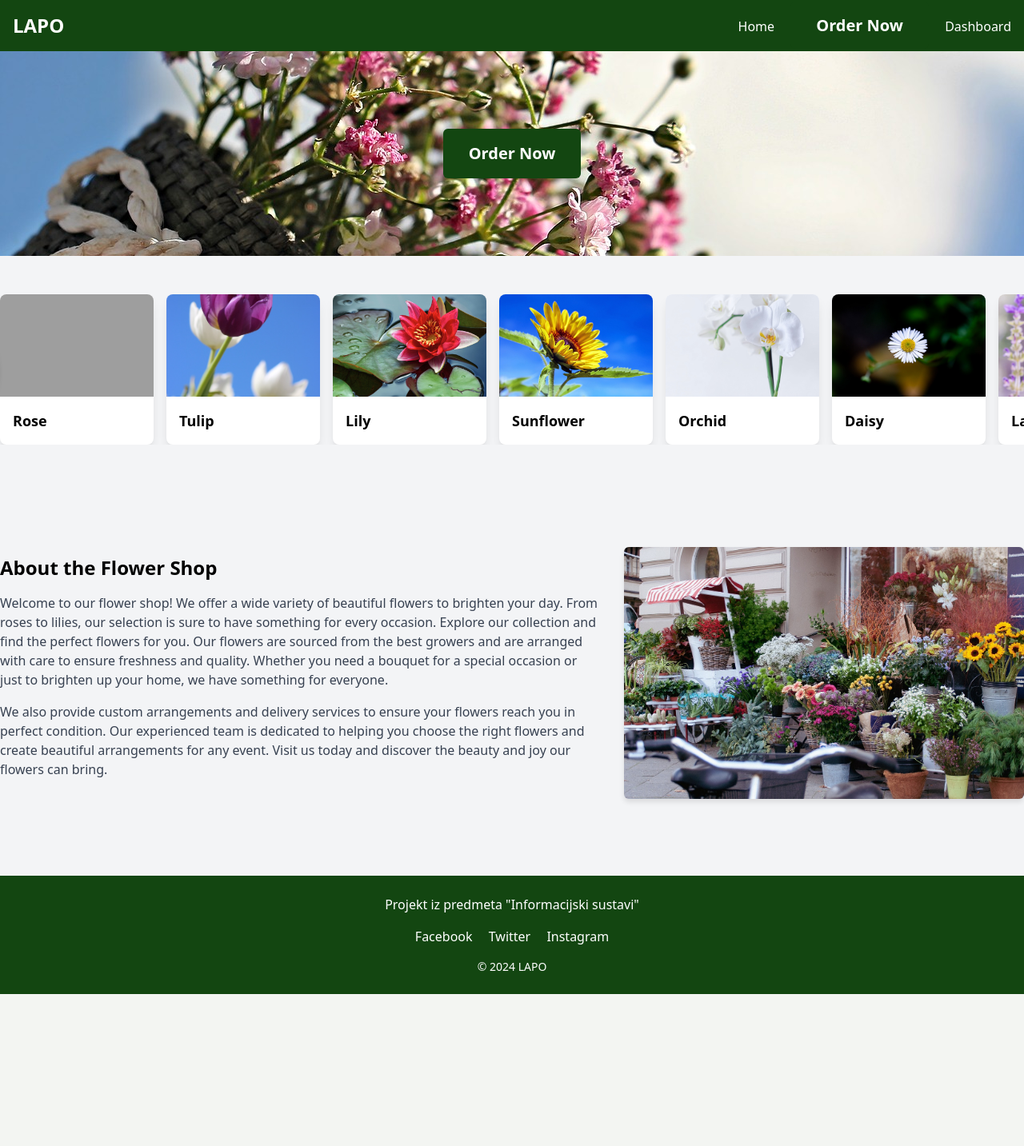
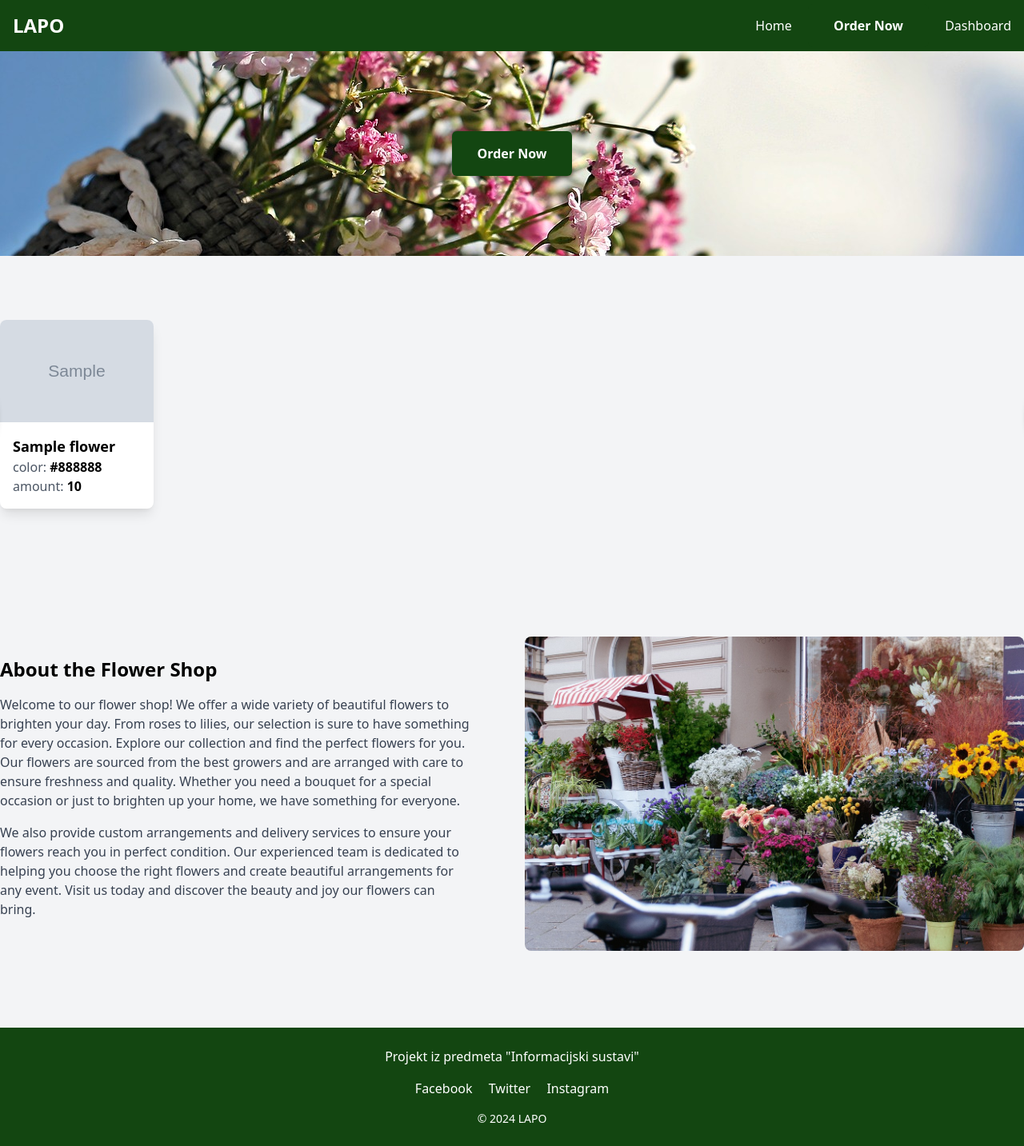
Before and after one commit to prpicleonarda/LaPo, a Flask app: template templates/index.html in a window 1280 px wide. Shown: the whole page at 80% size. Before the commit the page ends 1243 px from the top, so only its background shows below. Run offline with Flask 3, Linux system fonts and the light colour scheme; the template is opened without the code that fills it: most values are stand-ins (such as "Sample title", 1, 10 or a date in 2020); grey boxes marked "Sample" are stand-in pictures; grey boxes are pictures that could not be loaded.

Commit message:
finished the carusels

```diff
--- a/routes.py
+++ b/routes.py
@@ -7,7 +7,8 @@ bp = Blueprint('main', __name__)
 @bp.route('/')
 @db_session
 def index():
-    return render_template('index.html')
+    flowers = Flower.select()[:]
+    return render_template('index.html', flowers = flowers)
 
 @bp.route('/flowers/add', methods=['GET', 'POST'])
 @db_session
--- a/templates/index.html
+++ b/templates/index.html
@@ -67,7 +67,6 @@
           transform 0.3s ease;
         background-color: #134611; /* Dark green background */
         color: white;
-      font-size: 1.25rem; /* Slightly larger font size */
         font-weight: bold;
       }
       .order-now-button:hover {
@@ -97,7 +96,6 @@
     </style>
   </head>
   <body class="bg-gray-100">
-
     <nav class="bg-dark-green p-4 shadow-lg">
       <div class="container mx-auto flex justify-between items-center">
         <div class="text-white text-2xl font-bold"><a href="/">LAPO</a></div>
@@ -125,7 +123,11 @@
       <!-- Cover Image Slideshow -->
       <div class="relative h-64 overflow-hidden">
         <div class="absolute inset-0">
-        <img src="/static/assets/cover/cover.jpg" alt="Cover" class="w-full h-full object-cover" />
+          <img
+            src="/static/assets/cover/cover.jpg"
+            alt="Cover"
+            class="w-full h-full object-cover"
+          />
         </div>
         <div class="absolute inset-0 flex items-center justify-center">
           <a href="/orders/new" class="order-now-button">Order Now</a>
@@ -140,82 +142,61 @@
         <button class="carousel-arrow carousel-arrow-right">&gt;</button>
         <!-- Flower Carousel -->
         <div class="carousel-wrapper">
-        <!-- Dynamically generated flower cards -->
-        <div class="carousel-item bg-white shadow-lg rounded-lg overflow-hidden">
-          <img src="/static/assets/rose.jpg" alt="Rose" class="w-full h-32 object-cover">
+          {% for flower in flowers %}
+          <div
+            class="my-8 carousel-item bg-white shadow-lg rounded-lg overflow-hidden"
+          >
+            <img
+              src="{{ flower.image_link }}"
+              alt="{{ flower.name }}"
+              class="w-full h-32 object-cover"
+            />
             <div class="p-4">
-            <h3 class="text-lg font-bold">Rose</h3>
+              <h3 class="text-lg font-bold">{{ flower.name }}</h3>
+              <p>
+                <span class="text-gray-600">color:</span>
+                <span class="font-semibold">{{ flower.color }}</span>
+              </p>
+              <p>
+                <span class="text-gray-600">amount:</span>
+                <span class="font-semibold">{{ flower.amount }}</span>
+              </p>
             </div>
           </div>
-        <div class="carousel-item bg-white shadow-lg rounded-lg overflow-hidden">
-          <img src="/static/assets/tulip.jpg" alt="Tulip" class="w-full h-32 object-cover">
-          <div class="p-4">
-            <h3 class="text-lg font-bold">Tulip</h3>
-          </div>
-        </div>
-        <div class="carousel-item bg-white shadow-lg rounded-lg overflow-hidden">
-          <img src="/static/assets/lily.jpg" alt="Lily" class="w-full h-32 object-cover">
-          <div class="p-4">
-            <h3 class="text-lg font-bold">Lily</h3>
-          </div>
-        </div>
-        <div class="carousel-item bg-white shadow-lg rounded-lg overflow-hidden">
-          <img src="/static/assets/sunflower.jpg" alt="Sunflower" class="w-full h-32 object-cover">
-          <div class="p-4">
-            <h3 class="text-lg font-bold">Sunflower</h3>
-          </div>
-        </div>
-        <div class="carousel-item bg-white shadow-lg rounded-lg overflow-hidden">
-          <img src="/static/assets/orchid.jpg" alt="Orchid" class="w-full h-32 object-cover">
-          <div class="p-4">
-            <h3 class="text-lg font-bold">Orchid</h3>
-          </div>
-        </div>
-        <div class="carousel-item bg-white shadow-lg rounded-lg overflow-hidden">
-          <img src="/static/assets/daisy.jpg" alt="Daisy" class="w-full h-32 object-cover">
-          <div class="p-4">
-            <h3 class="text-lg font-bold">Daisy</h3>
-          </div>
-        </div>
-        <div class="carousel-item bg-white shadow-lg rounded-lg overflow-hidden">
-          <img src="/static/assets/lavender.jpg" alt="Lavender" class="w-full h-32 object-cover">
-          <div class="p-4">
-            <h3 class="text-lg font-bold">Lavender</h3>
-          </div>
-        </div>
-        <div class="carousel-item bg-white shadow-lg rounded-lg overflow-hidden">
-          <img src="/static/assets/iris.jpg" alt="Iris" class="w-full h-32 object-cover">
-          <div class="p-4">
-            <h3 class="text-lg font-bold">Iris</h3>
-          </div>
-        </div>
-        <div class="carousel-item bg-white shadow-lg rounded-lg overflow-hidden">
-          <img src="/static/assets/peony.jpg" alt="Peony" class="w-full h-32 object-cover">
-          <div class="p-4">
-            <h3 class="text-lg font-bold">Peony</h3>
-          </div>
-        </div>
-        <div class="carousel-item bg-white shadow-lg rounded-lg overflow-hidden">
-          <img src="/static/assets/jasmine.jpg" alt="Jasmine" class="w-full h-32 object-cover">
-          <div class="p-4">
-            <h3 class="text-lg font-bold">Jasmine</h3>
-          </div>
-        </div>
+          {% endfor %}
         </div>
       </div>
     </section>
 
     <section class="container mx-auto py-12 about-section">
+      <div class="grid md:grid-cols-2 gap-8 items-center">
+        <!-- Text Content -->
         <div class="about-content">
           <h2 class="text-2xl font-bold mb-4">About the Flower Shop</h2>
           <p class="text-gray-700 mb-4">
-        Welcome to our flower shop! We offer a wide variety of beautiful flowers to brighten your day. From roses to lilies, our selection is sure to have something for every occasion. Explore our collection and find the perfect flowers for you. Our flowers are sourced from the best growers and are arranged with care to ensure freshness and quality. Whether you need a bouquet for a special occasion or just to brighten up your home, we have something for everyone.
+            Welcome to our flower shop! We offer a wide variety of beautiful
+            flowers to brighten your day. From roses to lilies, our selection is
+            sure to have something for every occasion. Explore our collection
+            and find the perfect flowers for you. Our flowers are sourced from
+            the best growers and are arranged with care to ensure freshness and
+            quality. Whether you need a bouquet for a special occasion or just
+            to brighten up your home, we have something for everyone.
           </p>
           <p class="text-gray-700 mb-4">
-        We also provide custom arrangements and delivery services to ensure your flowers reach you in perfect condition. Our experienced team is dedicated to helping you choose the right flowers and create beautiful arrangements for any event. Visit us today and discover the beauty and joy our flowers can bring.
+            We also provide custom arrangements and delivery services to ensure
+            your flowers reach you in perfect condition. Our experienced team is
+            dedicated to helping you choose the right flowers and create
+            beautiful arrangements for any event. Visit us today and discover
+            the beauty and joy our flowers can bring.
           </p>
         </div>
-    <img src="/static/assets/cover/flower-shop.jpg" alt="Flower Shop" class="about-image">
+        <!-- Image -->
+        <img
+          src="/static/assets/cover/flower-shop.jpg"
+          alt="Flower Shop"
+          class="w-full h-auto object-cover rounded-lg"
+        />
+      </div>
     </section>
 
     <!-- Footer -->
@@ -235,15 +216,19 @@
 
     <script>
       document.addEventListener("DOMContentLoaded", function () {
-      const carouselWrapper = document.querySelector('.carousel-wrapper');
-      const carouselItems = document.querySelectorAll('.carousel-item');
+        const carouselWrapper = document.querySelector(".carousel-wrapper");
+        const carouselItems = document.querySelectorAll(".carousel-item");
         const totalItems = carouselItems.length;
-      const itemWidth = carouselItems[0].offsetWidth + parseFloat(getComputedStyle(carouselItems[0]).marginRight);
+        const itemWidth =
+          carouselItems[0].offsetWidth +
+          parseFloat(getComputedStyle(carouselItems[0]).marginRight);
         let currentIndex = 0;
 
         function updateArrows() {
-        document.querySelector('.carousel-arrow-left').disabled = currentIndex === 0;
-        document.querySelector('.carousel-arrow-right').disabled = currentIndex === totalItems - 1;
+          document.querySelector(".carousel-arrow-left").disabled =
+            currentIndex === 0;
+          document.querySelector(".carousel-arrow-right").disabled =
+            currentIndex === totalItems - 1;
         }
 
         function prevSlide() {
@@ -252,7 +237,9 @@
           } else {
             currentIndex = totalItems - 1; // Loop to the last item
           }
-        carouselWrapper.style.transform = `translateX(-${currentIndex * itemWidth}px)`;
+          carouselWrapper.style.transform = `translateX(-${
+            currentIndex * itemWidth
+          }px)`;
           updateArrows();
         }
 
@@ -262,20 +249,22 @@
           } else {
             currentIndex = 0; // Loop to the first item
           }
-        carouselWrapper.style.transform = `translateX(-${currentIndex * itemWidth}px)`;
+          carouselWrapper.style.transform = `translateX(-${
+            currentIndex * itemWidth
+          }px)`;
           updateArrows();
         }
 
-      document.querySelector('.carousel-arrow-left').addEventListener('click', prevSlide);
-      document.querySelector('.carousel-arrow-right').addEventListener('click', nextSlide);
-
-      // Automatically move carousel
-      setInterval(nextSlide, 3000); // Change slide every 3 seconds
+        document
+          .querySelector(".carousel-arrow-left")
+          .addEventListener("click", prevSlide);
+        document
+          .querySelector(".carousel-arrow-right")
+          .addEventListener("click", nextSlide);
 
         // Initialize arrow states
         updateArrows();
       });
     </script>
-
   </body>
 </html>
```
Also changed, not shown: lapo.sqlite, readme.md. Lines whose indentation alone changed are shown as unchanged.
